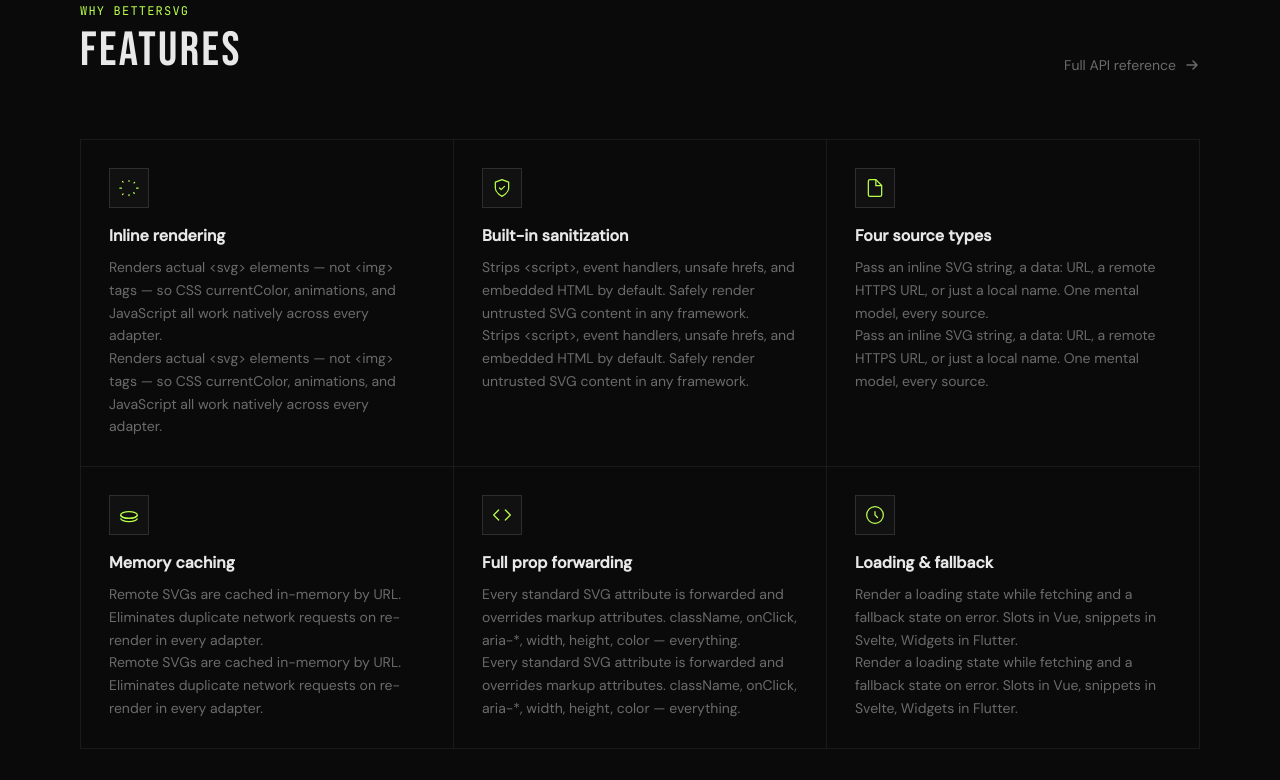
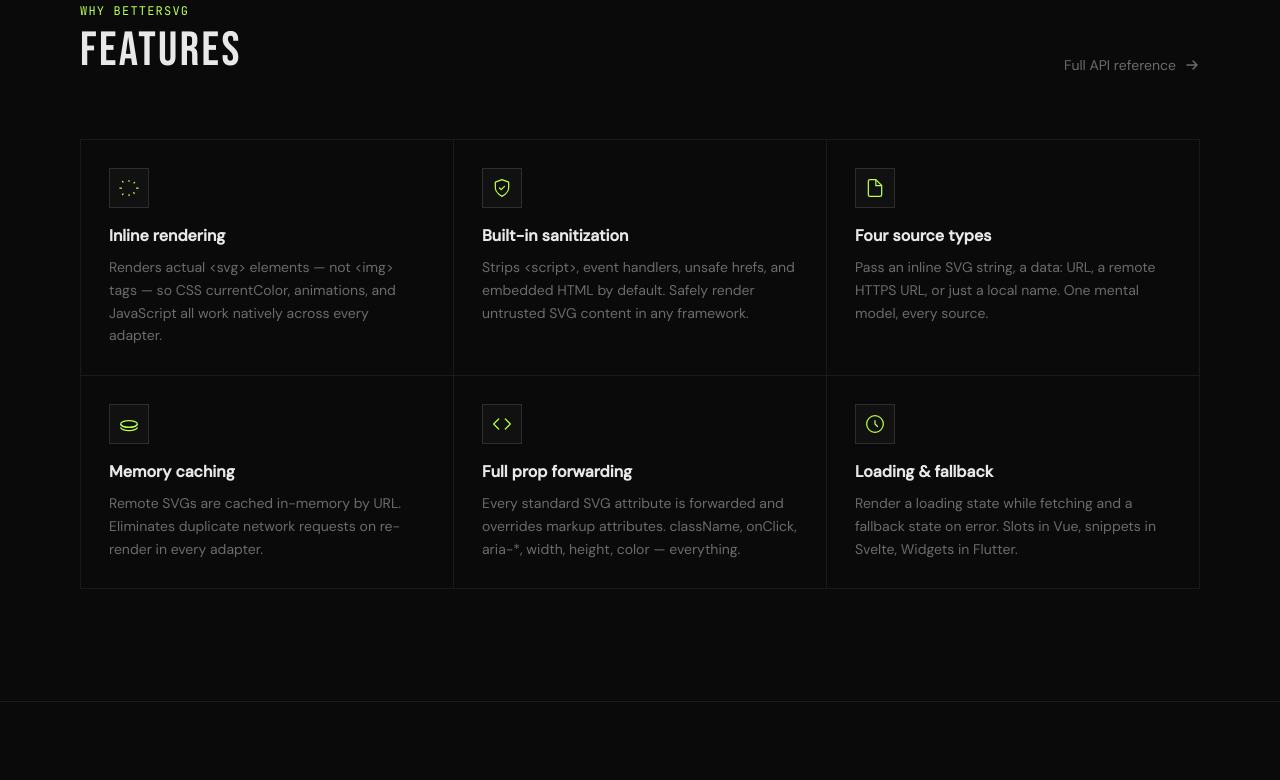
Before and after one commit to mhaadiabu/better-svg, an Astro site in the folder apps/web/: page / in a window 1280 px wide. Shown: the part 1525-2305 px from the top of the page. Built offline with nearby package versions, Linux system fonts and the light colour scheme; Astro itself is replaced by a stand-in of ours.

Commit message:
fix(web): remove duplicated feature descriptions on landing page

```diff
--- a/apps/web/src/pages/index.astro
+++ b/apps/web/src/pages/index.astro
@@ -349,7 +349,6 @@ const featureCards = [
           </div>
           <h3 class="mb-2 font-semibold text-[#e8e8e8]">{feature.title}</h3>
           <p class="text-sm text-zinc-muted leading-relaxed">{feature.desc}</p>
-          <p class="text-sm text-zinc-muted leading-relaxed">{feature.desc}</p>
         </div>
       ))}
     </div>
```
